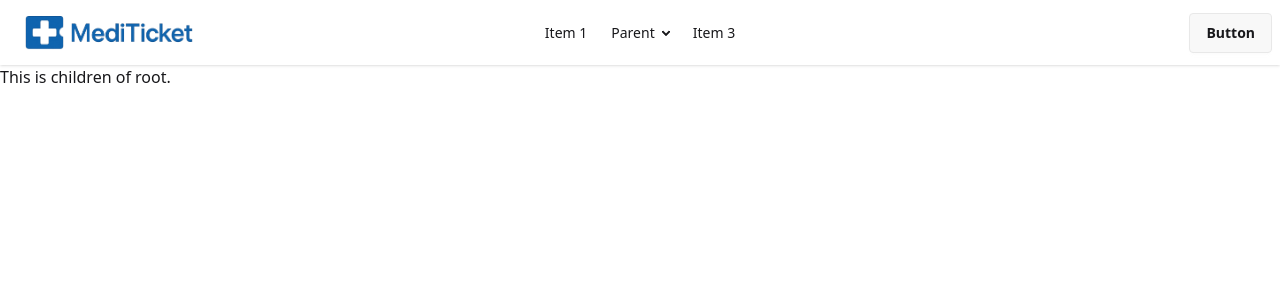
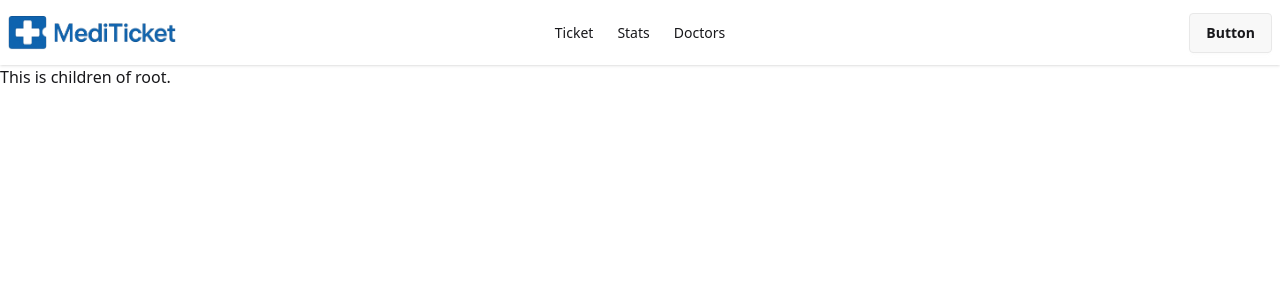
Before and after one commit to Suprio-Das/MediTicket, a React (Vite) app: page / in a window 1280 px wide. Shown: the top 300 px of the page. Built offline with nearby package versions, Linux system fonts and the light colour scheme.

Commit message:
Navbar navigations added

```diff
--- a/src/Components/Shared/Navbar.jsx
+++ b/src/Components/Shared/Navbar.jsx
@@ -12,27 +12,20 @@ const Navbar = () => {
                         <ul
                             tabIndex={0}
                             className="menu menu-sm dropdown-content bg-base-100 rounded-box z-1 mt-3 w-52 p-2 shadow">
-                            <li><a>Item 1</a></li>
-                            <li><a>Item 3</a></li>
+                            <li><a>Ticket</a></li>
+                            <li><a>Stats</a></li>
+                            <li><a>Doctors</a></li>
                         </ul>
                     </div>
-                    <a className="btn btn-ghost text-xl">
+                    <a className="text-xl">
                         <img src={MediTicketLogo} alt="MediTicketLogo" className='w-42' />
                     </a>
                 </div>
                 <div className="navbar-center hidden lg:flex">
                     <ul className="menu menu-horizontal px-1">
-                        <li><a>Item 1</a></li>
-                        <li>
-                            <details>
-                                <summary>Parent</summary>
-                                <ul className="p-2">
-                                    <li><a>Submenu 1</a></li>
-                                    <li><a>Submenu 2</a></li>
-                                </ul>
-                            </details>
-                        </li>
-                        <li><a>Item 3</a></li>
+                        <li><a>Ticket</a></li>
+                        <li><a>Stats</a></li>
+                        <li><a>Doctors</a></li>
                     </ul>
                 </div>
                 <div className="navbar-end">
```
